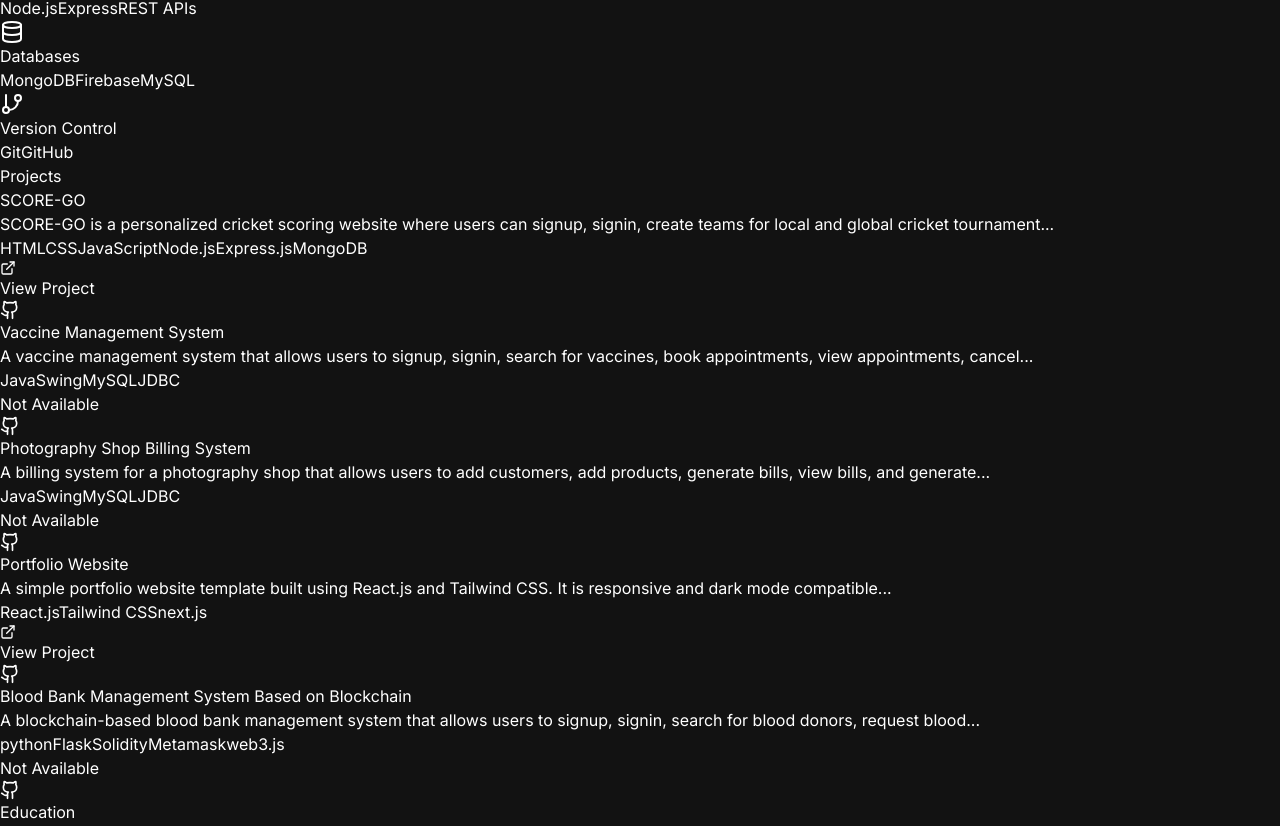
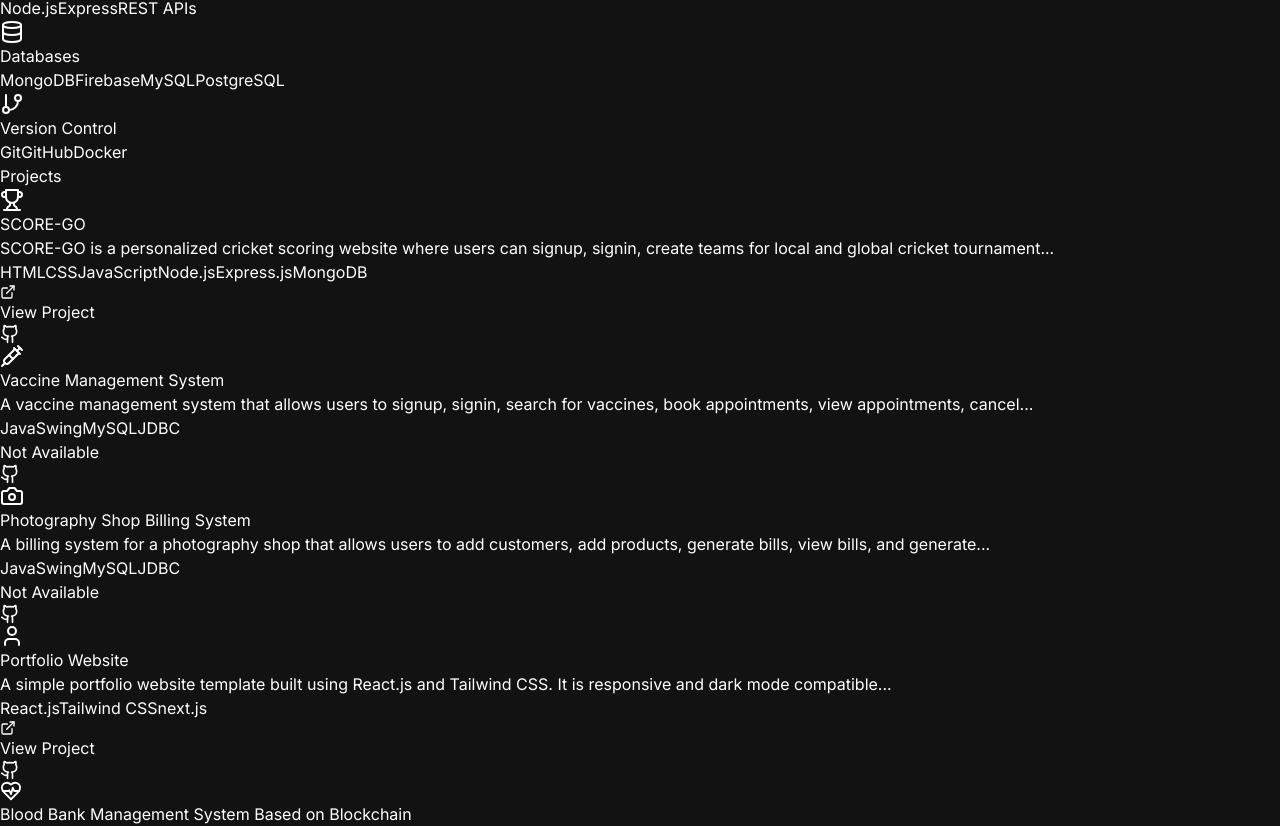
Before and after one commit to vaibhavmashal/vaibhavmashal-portfolio, a Next.js app: page / in a window 1280 px wide. Shown: the part 862-1688 px from the top of the page. Built offline with nearby package versions, Linux system fonts and the light colour scheme.

Commit message:
Some bugs fixed

```diff
--- a/src/components/CertificationsSection.tsx
+++ b/src/components/CertificationsSection.tsx
@@ -67,12 +67,6 @@
     date: 'Dec 2024',
     credentialLink: 'https://www.linkedin.com/learning/certificates/b3db3b86e82bee82b146f7aee8061f7202d7a6bcf849d5d06ebdd769635bcdb5?trk=share_certificate',
   },
-  {
-    title:'Advance Design Patterns',
-    platform: 'LinekdIn Learning',
-    date: 'Dec 2024',
-    credentialLink: 'https://www.linkedin.com/learning/certificates/b3db3b86e82bee82b146f7aee8061f7202d7a6bcf849d5d06ebdd769635bcdb5?trk=share_certificate',
-  },
 ]
 
 export default function CertificationsSection() {
--- a/src/components/ProjectsSenction.tsx
+++ b/src/components/ProjectsSenction.tsx
@@ -1,8 +1,9 @@
-import { ExternalLink,  Github } from 'lucide-react'
+import { ExternalLink,  Github,HeartPulse , Syringe, Camera,TrophyIcon,User} from 'lucide-react'
 
 const projects = [
   {
     title: 'SCORE-GO',
+    icon:<TrophyIcon size={24} className='  text-emerald-500' />,
     description: 'SCORE-GO is a personalized cricket scoring website where users can signup, signin, create teams for local and global cricket tournament...',
     technologies: ['HTML', 'CSS', 'JavaScript', 'Node.js', 'Express.js', 'MongoDB'],
     demoLink: 'https://score-go.onrender.com/',
@@ -10,6 +11,7 @@
   },
   {
     title: 'Vaccine Management System',
+    icon:<Syringe className='w-6 h-6 mt-1 text-emerald-500' />,
     description: 'A vaccine management system that allows users to signup, signin, search for vaccines, book appointments, view appointments, cancel...',
     technologies: ['Java', 'Swing', 'MySQL', 'JDBC'],
     demoLink: null,
@@ -17,6 +19,7 @@
   },
   {
     title: 'Photography Shop Billing System',
+    icon:<Camera className='w-6 h-6 mt-1 text-emerald-500' />,
     description: 'A billing system for a photography shop that allows users to add customers, add products, generate bills, view bills, and generate...',
     technologies: ['Java', 'Swing', 'MySQL', 'JDBC'],
     demoLink: null,
@@ -25,13 +28,15 @@
 
   {
     title: 'Portfolio Website',
+    icon:<User className='w-6 h-6 mt-1 text-emerald-500' />,
     description: 'A simple portfolio website template built using React.js and Tailwind CSS. It is responsive and dark mode compatible...',
     technologies: ['React.js', 'Tailwind CSS',"next.js"],
     demoLink: 'https://vaibhavmashal-portfolio.vercel.app/',
     githubLink: "#",
   },
   {
-    title: 'Blood Bank Management System Based on Blockchain',
+    title: `Blood Bank Management System Based on Blockchain`,
+    icon:<HeartPulse size={22} className='w-6 h-6 text-center mt-4 text-emerald-500' />,
     description: 'A blockchain-based blood bank management system that allows users to signup, signin, search for blood donors, request blood...',
     technologies: ['python', 'Flask', 'Solidity', 'Metamask','web3.js'],
     demoLink: null,
@@ -69,7 +74,10 @@
       <div className="grid grid-cols-1 md:grid-cols-2 lg:grid-cols-3 gap-8">
         {projects.map((project) => (
           <div key={project.title} className="bg-gray-100 border border-gray-500 dark:bg-gray-800 rounded-lg p-6 transform transition duration-500 ease-in-out hover:scale-105">
+            <div className='flex flex-row gap-3 items-centern'>
+            <div className="mb-3">{project.icon}</div>
             <h3 className="text-xl font-semibold mb-2">{project.title}</h3>
+            </div>
             <p className="text-gray-600 dark:text-gray-400 mb-4">{project.description}</p>
             <div className="flex flex-wrap gap-2 mb-4">
               {project.technologies.map((tech) => (
--- a/src/components/SkillsSection.tsx
+++ b/src/components/SkillsSection.tsx
@@ -14,17 +14,17 @@
   {
     title: 'Backend',
     icon: <Server className="w-6 h-6 text-emerald-500" />,
-    skills: ['Node.js', 'Express', 'REST APIs'],
+    skills: ['Node.js', 'Express', 'REST APIs',],
   },
   {
-    title: 'Databases ',
+    title: 'Databases',
     icon: <Database className="w-6 h-6 text-emerald-500 " />,
-    skills: ['MongoDB','Firebase', 'MySQL'],
+    skills: ['MongoDB','Firebase', 'MySQL','PostgreSQL'],
   },
   {
     title: 'Version Control',
     icon: <GitBranch className="w-6 h-6 text-emerald-500" />,
-    skills: ['Git', 'GitHub'],
+    skills: ['Git', 'GitHub',"Docker"],
   },
 ]
 
```
